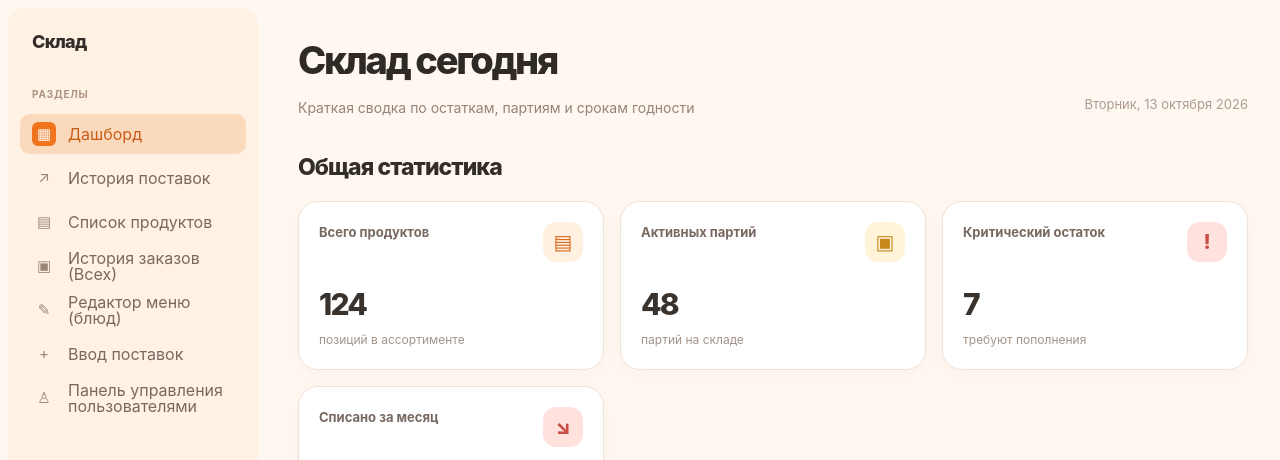
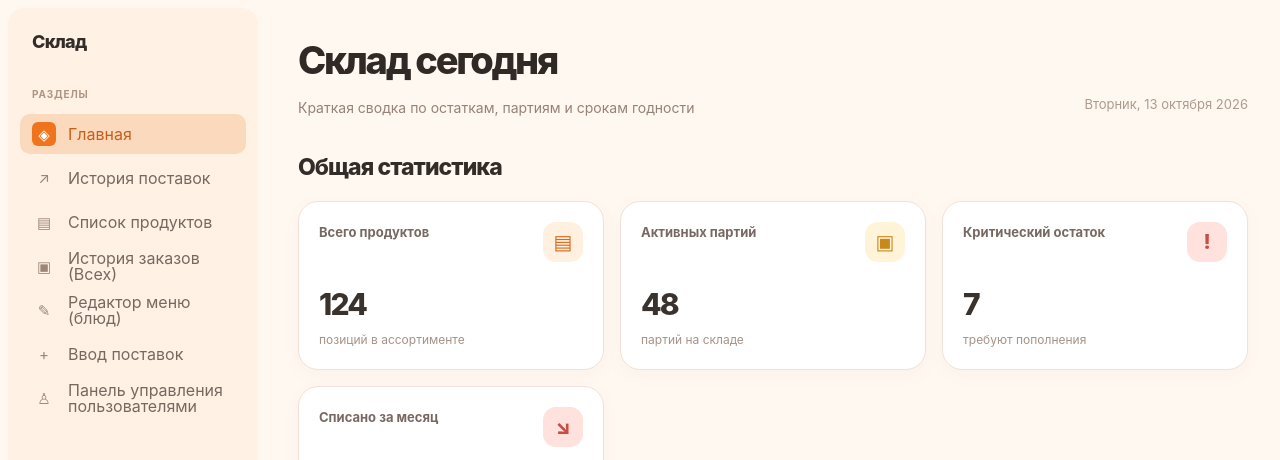
Before and after one commit to Vernicodov-team/WIMSFP-front-warehouse, a React (Vite) app: page / in a window 1280 px wide. Shown: the top 460 px of the page. Built offline with nearby package versions, Linux system fonts and the light colour scheme.

Commit message:
Fix: Dashboard

```diff
--- a/src/App.jsx
+++ b/src/App.jsx
@@ -4,10 +4,10 @@ import Dashboard from "./pages/Dashboard";
 import DeliveriesHistory from "./pages/DeliveriesHistory";
 
 function App() {
-  const [activePage, setActivePage] = useState("Дашборд");
+  const [activePage, setActivePage] = useState("Главная");
 
   function renderPage() {
-  if (activePage === "Дашборд") {
+  if (activePage === "Главная") {
     return <Dashboard onNavigate={setActivePage} />;
   }
 
--- a/src/components/Sidebar.jsx
+++ b/src/components/Sidebar.jsx
@@ -1,7 +1,7 @@
 const menuItems = [
   {
-    label: "Дашборд",
-    icon: "▦",
+    label: "Главная",
+    icon: "◈",
   },
   {
     label: "История поставок",
@@ -58,7 +58,7 @@ function Sidebar({ activePage, onPageChange }) {
               }`}
             >
               <span
-                className={`flex h-6 w-6 shrink-0 items-center justify-center rounded-md text-[15px] ${
+                className={`flex h-6 w-6 shrink-0 items-center justify-center rounded-md text-center text-[15px] leading-none ${
                   isActive
                     ? "bg-[#ef741d] font-bold text-white"
                     : "text-[#9d8678]"
--- a/src/pages/Dashboard.jsx
+++ b/src/pages/Dashboard.jsx
@@ -84,7 +84,7 @@ const expirationProducts = [
   },
 ];
 
-function Dashboard({ onNavigate }) {
+function Dashboard() {
   return (
     <main className="min-h-screen bg-[#fff8f1] px-8 py-8">
       <div className="mx-auto max-w-[1500px]">
```
